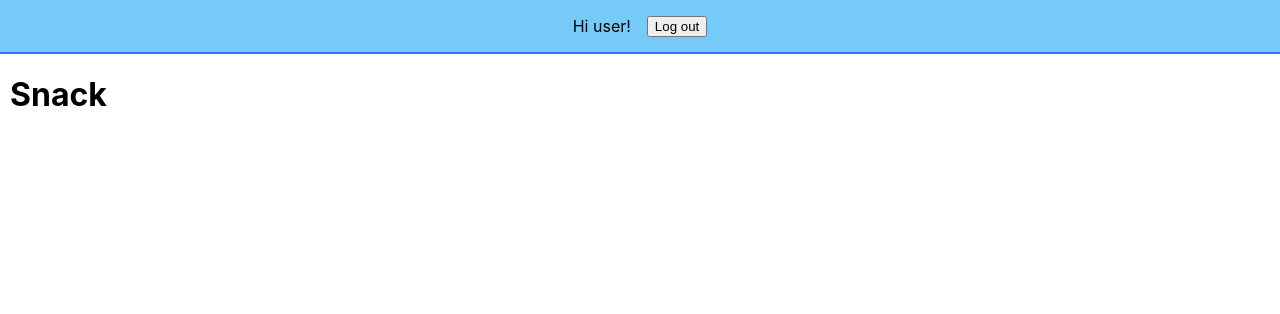
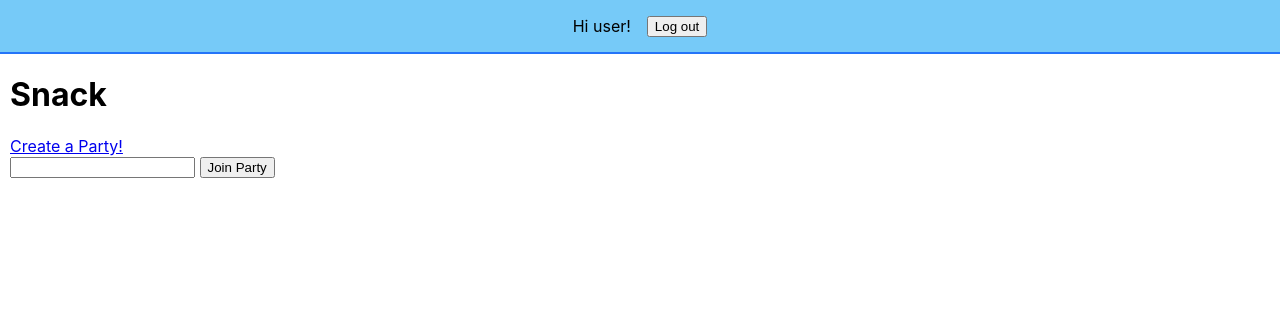
Before and after one commit to StephanieStralina/feastmode, a Django app: page / in a window 1280 px wide. Shown: the top 314 px of the page. Run offline with Django 5.2, Linux system fonts and the light colour scheme; the visitor is signed in with stand-in values (Sample User, id 1).

Commit message:
update home page
+ add find party redirect
+ add create party button

```diff
--- a/main_app/templates/home.html
+++ b/main_app/templates/home.html
@@ -9,10 +9,23 @@
 <section>
     <form action="{% url 'home' %}" method="post" class="login">
         <h1>Login</h1>
-                {% csrf_token %} {{ form.as_p }}
+        {% csrf_token %}
+        {{ form.as_p }}
         <input type="hidden" name="next" value="{{ next }}" />
         <button type="submit" class="btn submit">Login</button>
     </form>
 </section>
+{% else %}
+<section>
+    <a href="{% url "party-create" %}">Create a Party!</a>
+</section>
 {% endif %}
+<section>
+    <form action="{% url "party-find" %}">
+        {% csrf_token %}
+        <input name="invite_id" maxlength=6 minlength=6 />
+        <button type="submit" class="btn submit">Join Party</button>
+    </form>
+</section>
+
 {% endblock %}
--- a/main_app/urls.py
+++ b/main_app/urls.py
@@ -7,6 +7,7 @@ urlpatterns = [
     path('accounts/signup/', views.signup, name='signup'),
     path('parties/', views.party_index, name='party-index'),
     path('parties/create/', views.PartyCreate.as_view(), name='party-create'),
+    path('parties/find/', views.party_find, name='party-find'),
     path('parties/<str:invite_id>/update/', views.PartyUpdate.as_view(), name='party-update'),
     path('parties/<str:invite_id>/', views.party_detail, name='party-detail'),
 ]
--- a/main_app/views.py
+++ b/main_app/views.py
@@ -47,3 +47,7 @@ class PartyUpdate(LoginRequiredMixin, UpdateView):
 
     def get_object(self, queryset=None):
         return Party.objects.get(invite_id=self.kwargs.get('invite_id'))
+
+def party_find(request):
+    invite_id = request.GET.get('invite_id')
+    return redirect('party-detail', invite_id=invite_id)
```
Lines whose indentation alone changed are shown as unchanged.
